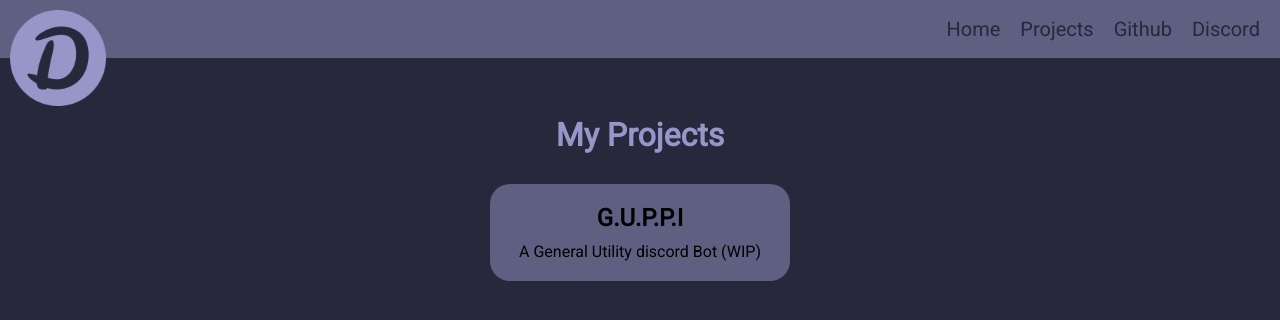
After one commit to Dnoxl/Bio-Website, a Flask app: page /projects in a window 1280 px wide. The commit adds this page. Shown: the top 320 px of the page. Run offline with Flask 3, Linux system fonts and the light colour scheme.

Commit message:
added simple project list

```diff
--- a/static/navbar.js
+++ b/static/navbar.js
@@ -35,10 +35,33 @@ function resize() {
     }
     if (window.innerWidth < 480) {
         nav = document.getElementById("myNav")
+        var x = document.getElementById("proj-list");
+        if (x.style.display === "flex") {
+            x.style.display = "none";
+        }
         if (nav.classList.contains("open")) {
             nav.classList.remove("open");
         }
         currentRotation = "0deg";
         document.getElementById("navLogo").style.transform = "rotate(0deg)";
     }
+};
+function toggleProj() {
+    var x = document.getElementById("proj-list");
+    if (x.style.display === "none") {
+        x.style.display = "flex";
+        setProjListPosition()
+    } else {
+        x.style.display = "none";
+    }
 }
+function setProjListPosition() {
+    var projButton = document.getElementById("proj-button");
+    var projList = document.getElementById("proj-list");
+    var buttonRect = projButton.getBoundingClientRect();
+    var listWidth = projList.getBoundingClientRect().width/2;
+    var centerX = buttonRect.left + buttonRect.width / 2;
+    projList.style.left = (centerX - listWidth) + "px";
+    console.log(listWidth)
+}
+window.addEventListener("resize", setProjListPosition);
--- /dev/null
+++ b/static/projects.css
@@ -0,0 +1,61 @@
+* {
+    margin: 0;
+    padding: 0;
+    box-sizing: border-box;
+}
+
+body {
+    font-family: 'Roboto', sans-serif;
+    overflow: none;
+    background-color: rgba(40, 40, 60, 1);
+}
+
+#project-list-title {
+    color: rgb(150, 150, 200);
+    transform: translateY(25%);
+    font-size: 2rem;
+    display: flex;
+    justify-content: center;
+    text-align: center;
+    margin-top: 20px;
+}
+
+.cards-container {
+    display: flex;
+    justify-content: center;
+    margin-top: 20px;
+}
+
+.cards {
+    display: flex;
+    justify-content: space-around;
+    flex-wrap: wrap;
+}
+
+.card {
+    background-color: rgba(150, 150, 200, 0.5);
+    border-radius: 20px;
+    width: 300px;
+    padding: 20px;
+    margin: 20px;
+    text-align: center;
+    transition: transform 0.3s;
+}
+
+.card:hover {
+    transform: scale(1.05);
+}
+
+a {
+    text-decoration: none;
+    color: inherit;
+}
+
+h2 {
+    font-size: 1.5rem;
+    margin-bottom: 10px;
+}
+
+p {
+    font-size: 1rem;
+}
--- a/templates/navbar.html
+++ b/templates/navbar.html
@@ -22,11 +22,15 @@
             alt="Logo" onclick="toggleNav()" onmouseover="logoOver()" onmouseout="logoOut()">
     </div>
     <nav class="nav" id="myNav">
-        <ul>
+        <ul id="nav-list">
             <li><a href="home">Home</a></li>
-            <li><a href="about">About</a></li>
+            <li><a id="proj-button" onclick="toggleProj()">Projects</a></li>
             <li><a href="https://github.com/Dnoxl">Github</a></li>
             <li><a href="https://discord.gg/4mTy82Qwrn">Discord</a></li>
+        </ul>
+        <ul id="proj-list">
+            <li><a href="projects">All</a></li>
+            <li><a href="guppi">G.U.P.P.I</a></li>
         </ul>
     </nav>
     <div class="extension" id="extension">
--- /dev/null
+++ b/templates/projects.html
@@ -0,0 +1,36 @@
+<!DOCTYPE html>
+<html lang="en">
+
+<head>
+    <link rel="apple-touch-icon" sizes="180x180" href="{{ url_for('static', filename='images/apple-touch-icon.png') }}">
+    <link rel="icon" type="image/png" sizes="32x32" href="{{ url_for('static', filename='images/favicon-32x32.png') }}">
+    <link rel="icon" type="image/png" sizes="16x16" href="{{ url_for('static', filename='images/favicon-16x16.png') }}">
+    <link rel="manifest" href="{{ url_for('static', filename='site.webmanifest') }}">
+    <link rel="stylesheet" type="text/css" href="{{ url_for('static', filename='projects.css') }}"> <!-- Add your project list CSS file here -->
+    <link rel="preconnect" href="https://fonts.googleapis.com">
+    <link rel="preconnect" href="https://fonts.gstatic.com" crossorigin>
+    <link href="https://fonts.googleapis.com/css2?family=Roboto&display=swap" rel="stylesheet">
+    <meta charset="UTF-8">
+    <meta name="viewport" content="width=device-width, initial-scale=1.0">
+    <title>My Projects</title>
+</head>
+
+{% extends "navbar.html" %}
+{% block content %}
+
+<body>
+    <h1 id="project-list-title">My Projects</h1>
+    <div class="cards-container">
+        <div class="cards">
+            <div class="card">
+                <a href="guppi">
+                    <h2>G.U.P.P.I</h2>
+                    <p>A General Utility discord Bot (WIP)</p>
+                </a>
+            </div>
+        </div>
+    </div>
+</body>
+{% endblock %}
+
+</html>
--- a/views.py
+++ b/views.py
@@ -5,3 +5,11 @@ views = Blueprint(__name__,"home")
 @views.route("/home")
 def home():
     return render_template("index.html")
+
+@views.route("/projects")
+def all_projects():
+    return render_template("projects.html")
+
+@views.route("/guppi")
+def guppi():
+    return render_template("guppi.html")
```
Also changed, not shown: static/guppi.css (added, +78 -0 lines), static/navbar.css (+26 -9 lines), templates/guppi.html (added, +28 -0 lines).
